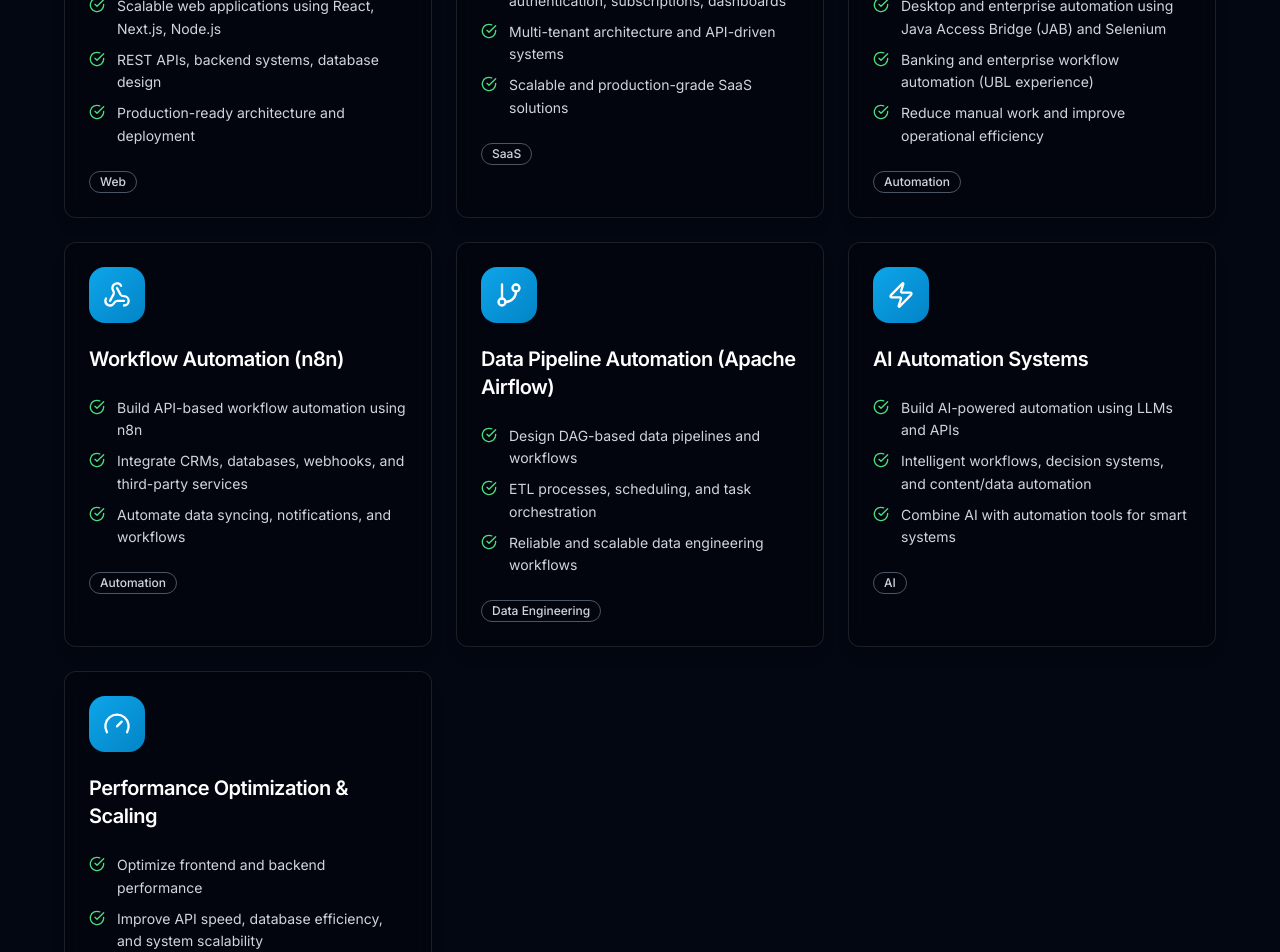
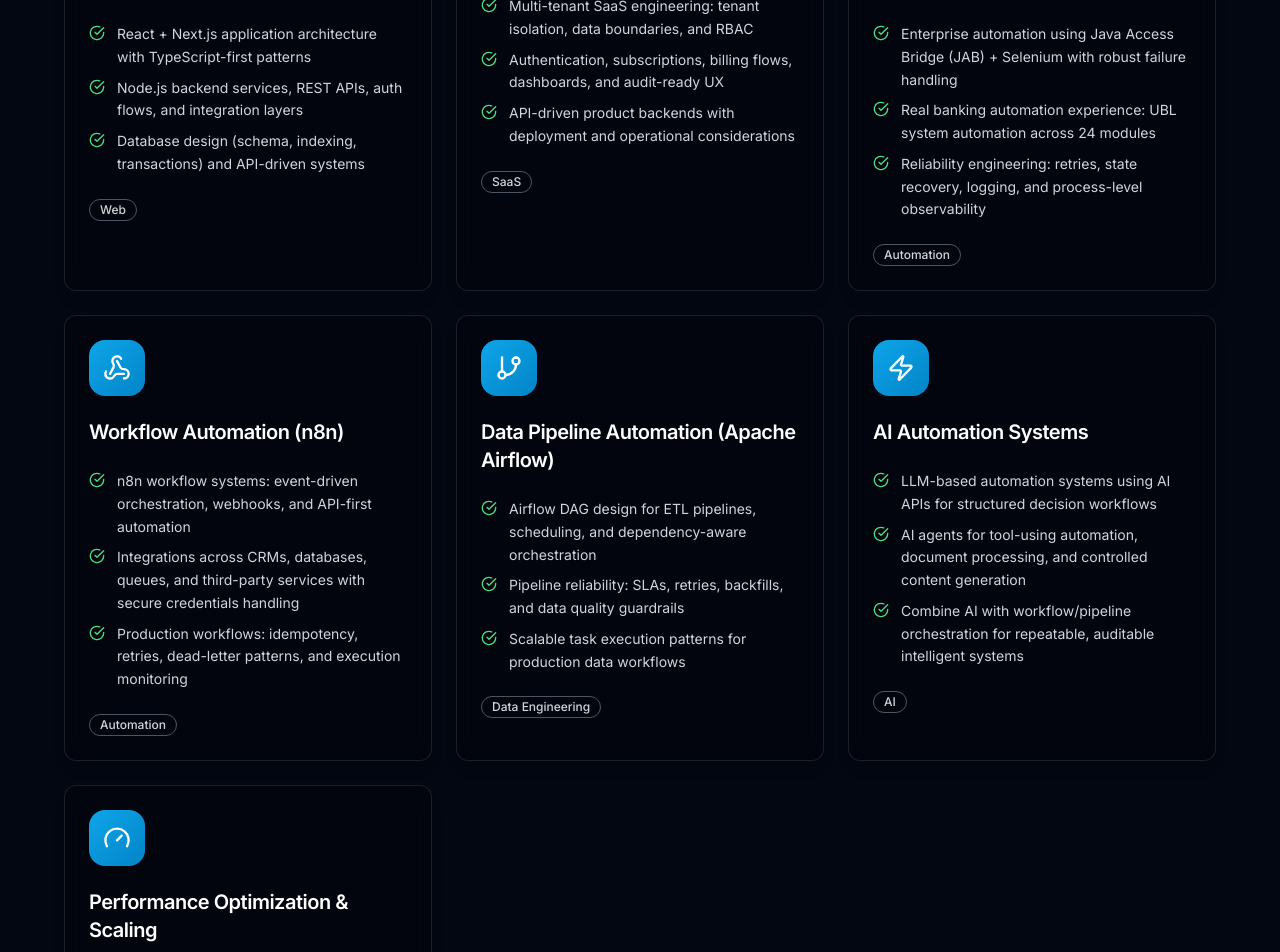
Before and after one commit to alihassan360stu/ali-hassan-portfolio, a Next.js app: page / in a window 1280 px wide. Shown: the part 5960-6912 px from the top of the page. Built offline with nearby package versions, Linux system fonts and the light colour scheme.

Commit message:
services updated

```diff
--- a/src/sections/Services.tsx
+++ b/src/sections/Services.tsx
@@ -46,9 +46,9 @@
       icon: Code2,
       category: 'Web',
       points: [
-        'Scalable web applications using React, Next.js, Node.js',
-        'REST APIs, backend systems, database design',
-        'Production-ready architecture and deployment',
+        'React + Next.js application architecture with TypeScript-first patterns',
+        'Node.js backend services, REST APIs, auth flows, and integration layers',
+        'Database design (schema, indexing, transactions) and API-driven systems',
       ],
     },
     {
@@ -56,9 +56,9 @@
       icon: Layers,
       category: 'SaaS',
       points: [
-        'Complete SaaS platforms with authentication, subscriptions, dashboards',
-        'Multi-tenant architecture and API-driven systems',
-        'Scalable and production-grade SaaS solutions',
+        'Multi-tenant SaaS engineering: tenant isolation, data boundaries, and RBAC',
+        'Authentication, subscriptions, billing flows, dashboards, and audit-ready UX',
+        'API-driven product backends with deployment and operational considerations',
       ],
     },
     {
@@ -66,9 +66,9 @@
       icon: Building2,
       category: 'Automation',
       points: [
-        'Desktop and enterprise automation using Java Access Bridge (JAB) and Selenium',
-        'Banking and enterprise workflow automation (UBL experience)',
-        'Reduce manual work and improve operational efficiency',
+        'Enterprise automation using Java Access Bridge (JAB) + Selenium with robust failure handling',
+        'Real banking automation experience: UBL system automation across 24 modules',
+        'Reliability engineering: retries, state recovery, logging, and process-level observability',
       ],
     },
     {
@@ -76,9 +76,9 @@
       icon: Webhook,
       category: 'Automation',
       points: [
-        'Build API-based workflow automation using n8n',
-        'Integrate CRMs, databases, webhooks, and third-party services',
-        'Automate data syncing, notifications, and workflows',
+        'n8n workflow systems: event-driven orchestration, webhooks, and API-first automation',
+        'Integrations across CRMs, databases, queues, and third-party services with secure credentials handling',
+        'Production workflows: idempotency, retries, dead-letter patterns, and execution monitoring',
       ],
     },
     {
@@ -86,9 +86,9 @@
       icon: GitBranch,
       category: 'Data Engineering',
       points: [
-        'Design DAG-based data pipelines and workflows',
-        'ETL processes, scheduling, and task orchestration',
-        'Reliable and scalable data engineering workflows',
+        'Airflow DAG design for ETL pipelines, scheduling, and dependency-aware orchestration',
+        'Pipeline reliability: SLAs, retries, backfills, and data quality guardrails',
+        'Scalable task execution patterns for production data workflows',
       ],
     },
     {
@@ -96,9 +96,9 @@
       icon: Zap,
       category: 'AI',
       points: [
-        'Build AI-powered automation using LLMs and APIs',
-        'Intelligent workflows, decision systems, and content/data automation',
-        'Combine AI with automation tools for smart systems',
+        'LLM-based automation systems using AI APIs for structured decision workflows',
+        'AI agents for tool-using automation, document processing, and controlled content generation',
+        'Combine AI with workflow/pipeline orchestration for repeatable, auditable intelligent systems',
       ],
     },
     {
@@ -106,9 +106,9 @@
       icon: Gauge,
       category: 'Performance',
       points: [
-        'Optimize frontend and backend performance',
-        'Improve API speed, database efficiency, and system scalability',
-        'Production-level performance tuning',
+        'Profiling-driven optimization across frontend, backend, APIs, and database queries',
+        'Caching, pagination, indexing, and rate-limit aware API design for real workloads',
+        'Scalability planning: bottleneck analysis, resilience, and production monitoring approach',
       ],
     },
   ]
@@ -145,7 +145,7 @@
             className="text-xl text-gray-400 max-w-3xl mx-auto"
             motionProps={{ variants: itemVariants }}
           >
-            Engineering-focused delivery across full stack web development, SaaS platforms, enterprise automation, workflows, data pipelines, and AI automation.
+            Senior-level engineering across full stack web systems, SaaS product backends, enterprise automation, workflow orchestration, data pipelines, and AI-assisted automation.
           </MotionOnDesktop>
         </MotionOnDesktop>
 
```
